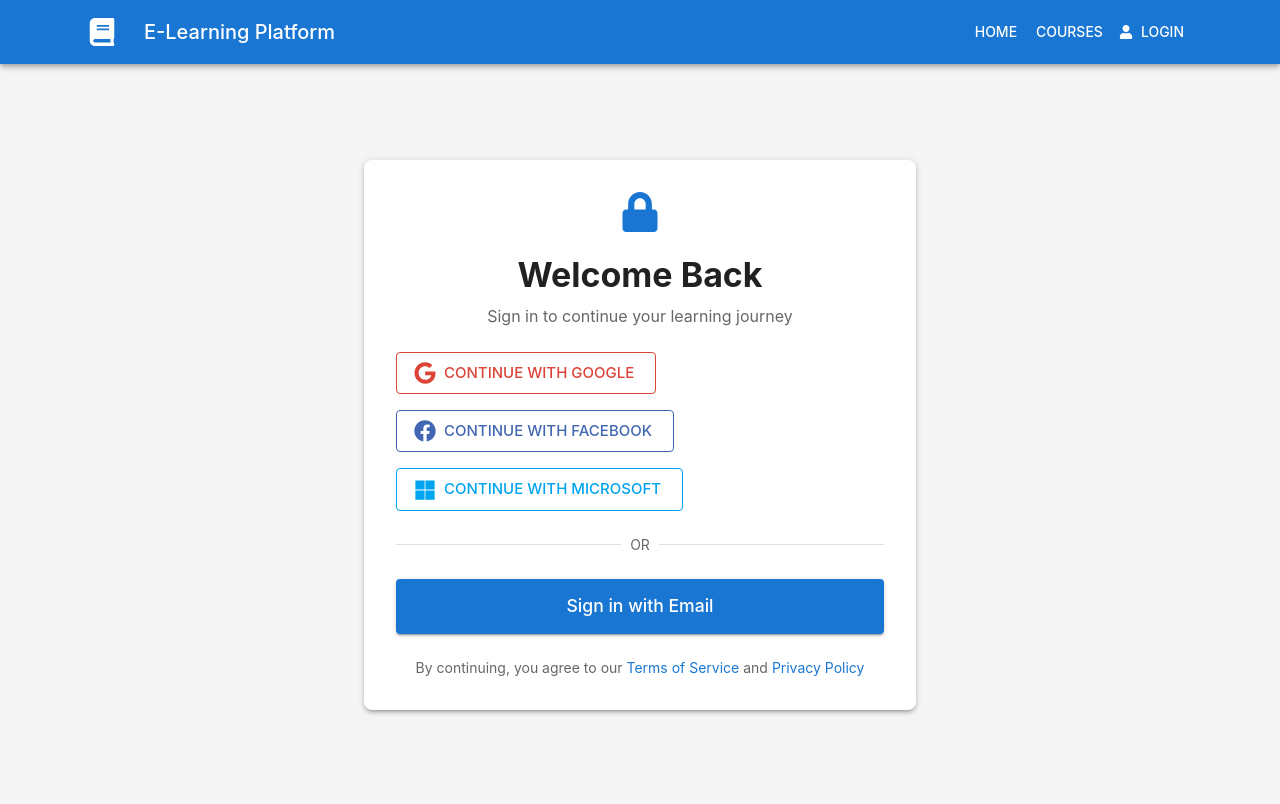
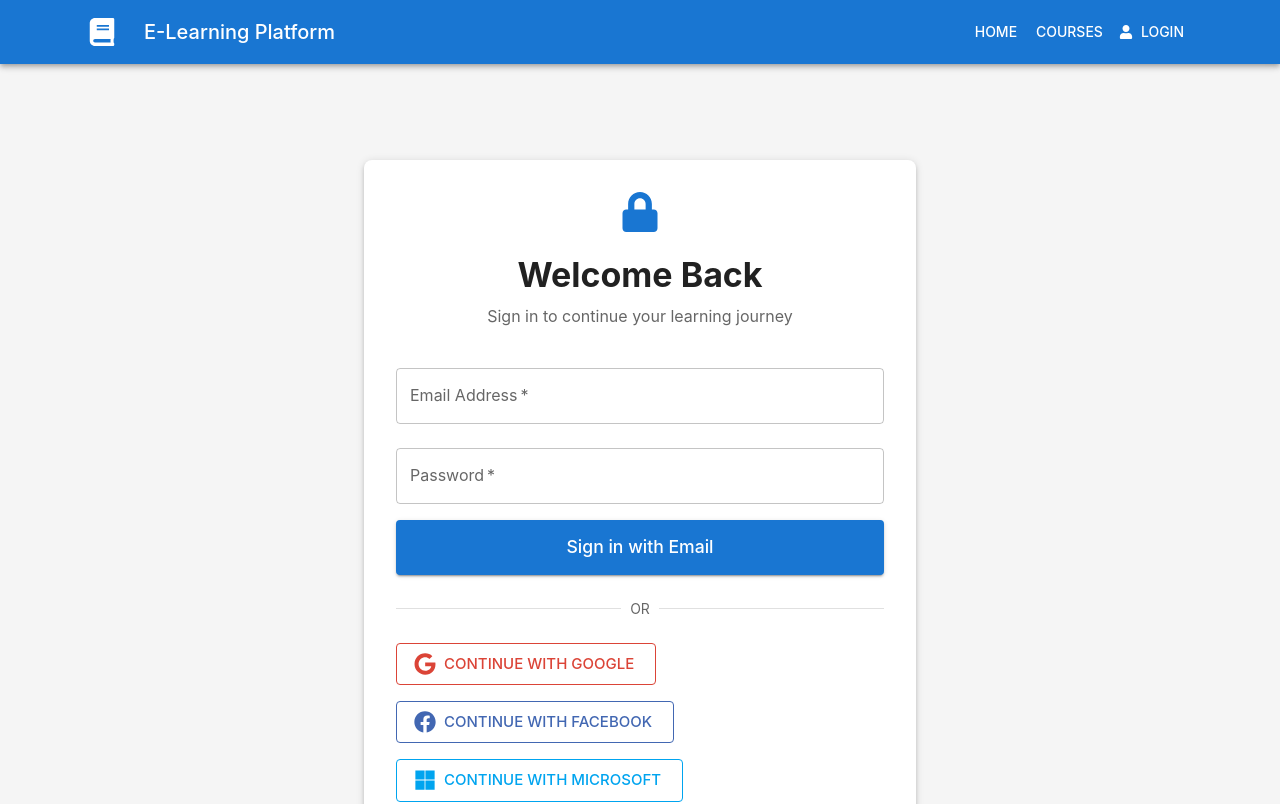
Before and after one commit to IshanRai9/E-Learning-Website-Using-Azure, a React (Create React App) app in the folder elearning-frontend/: page /login in a window 1280 px wide. Shown: the top 804 px of the page. Built offline with nearby package versions, Linux system fonts and the light colour scheme; what aws-amplify would draw is missing.

Commit message:
testing login change

```diff
--- a/elearning-frontend/src/Login.js
+++ b/elearning-frontend/src/Login.js
@@ -1,5 +1,6 @@
-import React from "react";
+import React, { useState } from "react";
 import { Auth } from 'aws-amplify';
+import { useNavigate } from 'react-router-dom';
 import Layout from './components/Layout';
 import {
   Box,
@@ -9,7 +10,10 @@ import {
   Button,
   Divider,
   Grid,
-  useTheme
+  useTheme,
+  TextField,
+  Alert,
+  Snackbar
 } from '@mui/material';
 import {
   FaGoogle,
@@ -20,36 +24,39 @@ import {
 
 function Login() {
   const theme = useTheme();
+  const navigate = useNavigate();
+  const [email, setEmail] = useState('');
+  const [password, setPassword] = useState('');
+  const [error, setError] = useState('');
+  const [loading, setLoading] = useState(false);
 
   const handleLogin = async (provider = 'cognito') => {
     try {
-      await Auth.federatedSignIn({ provider });
+      setLoading(true);
+      setError('');
+
+      if (provider === 'cognito') {
+        // Handle email/password login
+        const user = await Auth.signIn(email, password);
+        console.log('Logged in user:', user);
+        navigate('/dashboard');
+      } else {
+        // Handle social login
+        await Auth.federatedSignIn({ provider });
+      }
     } catch (error) {
       console.error('Error signing in:', error);
+      setError(error.message || 'Failed to sign in');
+    } finally {
+      setLoading(false);
     }
   };
 
   return (
     <Layout>
       <Container maxWidth="sm">
-        <Box
-          sx={{
-            marginTop: 8,
-            marginBottom: 8,
-            display: 'flex',
-            flexDirection: 'column',
-            alignItems: 'center',
-          }}
-        >
-          <Paper
-            elevation={3}
-            sx={{
-              p: 4,
-              width: '100%',
-              borderRadius: 2,
-              bgcolor: 'background.paper',
-            }}
-          >
+        <Box sx={{ marginTop: 8, marginBottom: 8 }}>
+          <Paper elevation={3} sx={{ p: 4, borderRadius: 2 }}>
             {/* Header */}
             <Box sx={{ mb: 3, textAlign: 'center' }}>
               <FaLock size={40} color={theme.palette.primary.main} />
@@ -61,6 +68,53 @@ function Login() {
               </Typography>
             </Box>
 
+            {/* Email Login Form */}
+            <form onSubmit={(e) => { e.preventDefault(); handleLogin(); }}>
+              <TextField
+                fullWidth
+                label="Email Address"
+                variant="outlined"
+                margin="normal"
+                value={email}
+                onChange={(e) => setEmail(e.target.value)}
+                type="email"
+                required
+              />
+              <TextField
+                fullWidth
+                label="Password"
+                variant="outlined"
+                margin="normal"
+                value={password}
+                onChange={(e) => setPassword(e.target.value)}
+                type="password"
+                required
+                sx={{ mb: 2 }}
+              />
+              <Button
+                fullWidth
+                variant="contained"
+                size="large"
+                type="submit"
+                disabled={loading}
+                sx={{
+                  py: 1.5,
+                  fontSize: '1.1rem',
+                  textTransform: 'none',
+                }}
+              >
+                {loading ? 'Signing in...' : 'Sign in with Email'}
+              </Button>
+            </form>
+
+            <Box sx={{ my: 3 }}>
+              <Divider>
+                <Typography color="text.secondary" variant="body2">
+                  OR
+                </Typography>
+              </Divider>
+            </Box>
+
             {/* Social Login Buttons */}
             <Grid container spacing={2}>
               <Grid item xs={12}>
@@ -70,6 +124,7 @@ function Login() {
                   size="large"
                   onClick={() => handleLogin('Google')}
                   startIcon={<FaGoogle />}
+                  disabled={loading}
                   sx={{
                     borderColor: '#DB4437',
                     color: '#DB4437',
@@ -89,6 +144,7 @@ function Login() {
                   size="large"
                   onClick={() => handleLogin('Facebook')}
                   startIcon={<FaFacebook />}
+                  disabled={loading}
                   sx={{
                     borderColor: '#4267B2',
                     color: '#4267B2',
@@ -108,6 +164,7 @@ function Login() {
                   size="large"
                   onClick={() => handleLogin('Microsoft')}
                   startIcon={<FaMicrosoft />}
+                  disabled={loading}
                   sx={{
                     borderColor: '#00A4EF',
                     color: '#00A4EF',
@@ -122,57 +179,32 @@ function Login() {
               </Grid>
             </Grid>
 
-            <Box sx={{ my: 3 }}>
-              <Divider>
-                <Typography color="text.secondary" variant="body2">
-                  OR
-                </Typography>
-              </Divider>
-            </Box>
-
-            {/* Cognito Login Button */}
-            <Button
-              fullWidth
-              variant="contained"
-              size="large"
-              onClick={() => handleLogin()}
-              sx={{
-                py: 1.5,
-                fontSize: '1.1rem',
-                textTransform: 'none',
-              }}
-            >
-              Sign in with Email
-            </Button>
-
             {/* Footer */}
             <Box sx={{ mt: 3, textAlign: 'center' }}>
               <Typography variant="body2" color="text.secondary">
-                By continuing, you agree to our{' '}
+                Don't have an account?{' '}
                 <Typography
                   component="a"
                   href="#"
                   variant="body2"
                   color="primary"
                   sx={{ textDecoration: 'none', '&:hover': { textDecoration: 'underline' } }}
+                  onClick={() => navigate('/signup')}
                 >
-                  Terms of Service
-                </Typography>
-                {' '}and{' '}
-                <Typography
-                  component="a"
-                  href="#"
-                  variant="body2"
-                  color="primary"
-                  sx={{ textDecoration: 'none', '&:hover': { textDecoration: 'underline' } }}
-                >
-                  Privacy Policy
+                  Sign up
                 </Typography>
               </Typography>
             </Box>
           </Paper>
         </Box>
       </Container>
+
+      {/* Error Snackbar */}
+      <Snackbar open={!!error} autoHideDuration={6000} onClose={() => setError('')}>
+        <Alert severity="error" onClose={() => setError('')}>
+          {error}
+        </Alert>
+      </Snackbar>
     </Layout>
   );
 }
--- a/elearning-frontend/src/authConfig.js
+++ b/elearning-frontend/src/authConfig.js
@@ -7,14 +7,8 @@ const awsConfig = {
     // Amazon Cognito Web Client ID
     userPoolWebClientId: '763kbchi8hhj014b65lafqj4ra', // Replace with your App Client ID
     region: 'ap-south-1', // Replace with your region
-    // Optional: OAuth configuration
-    oauth: {
-      domain: 'ap-south-1p3ax4aaf4.auth.ap-south-1.amazoncognito.com',
-      scope: ['email', 'openid', 'profile'],
-      redirectSignIn: 'https://d9tn5d9nagzbs.cloudfront.net/',
-      redirectSignOut: 'https://d9tn5d9nagzbs.cloudfront.net/',
-      responseType: 'code'
-    }
+    // Configure direct authentication
+    authenticationFlowType: 'USER_SRP_AUTH'
   }
 };
 
```
